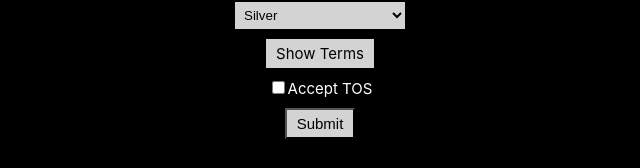
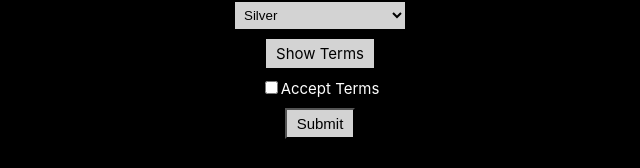
Before and after one commit to kyle-richardson/User-Onboarding, a React (Create React App) app: page / in a window 1280 px wide. Shown: the part 194-362 px from the top of the page, without its empty margins (320-960 px from the left). Built offline with nearby package versions, Linux system fonts and the light colour scheme; the HTML template or start-up script is replaced by a standard one.

Commit message:
cleanup errors

```diff
--- a/src/App.js
+++ b/src/App.js
@@ -1,4 +1,4 @@
-import React, {useState} from 'react';
+import React from 'react';
 import {Route} from "react-router-dom"
 import TOS from "./TOS"
 // import Users from "./Users"
--- a/src/LoginForm.js
+++ b/src/LoginForm.js
@@ -59,7 +59,7 @@ function LoginForm({ values, errors, touched, isSubmitting }) {
             className={`checkbox-field ${checkForError('tos') && 'tos-error-border'}`}
             checked={values.tos}
           />
-            Accept TOS
+            Accept Terms
         </label>
         <button
           className="submit-button"
```
